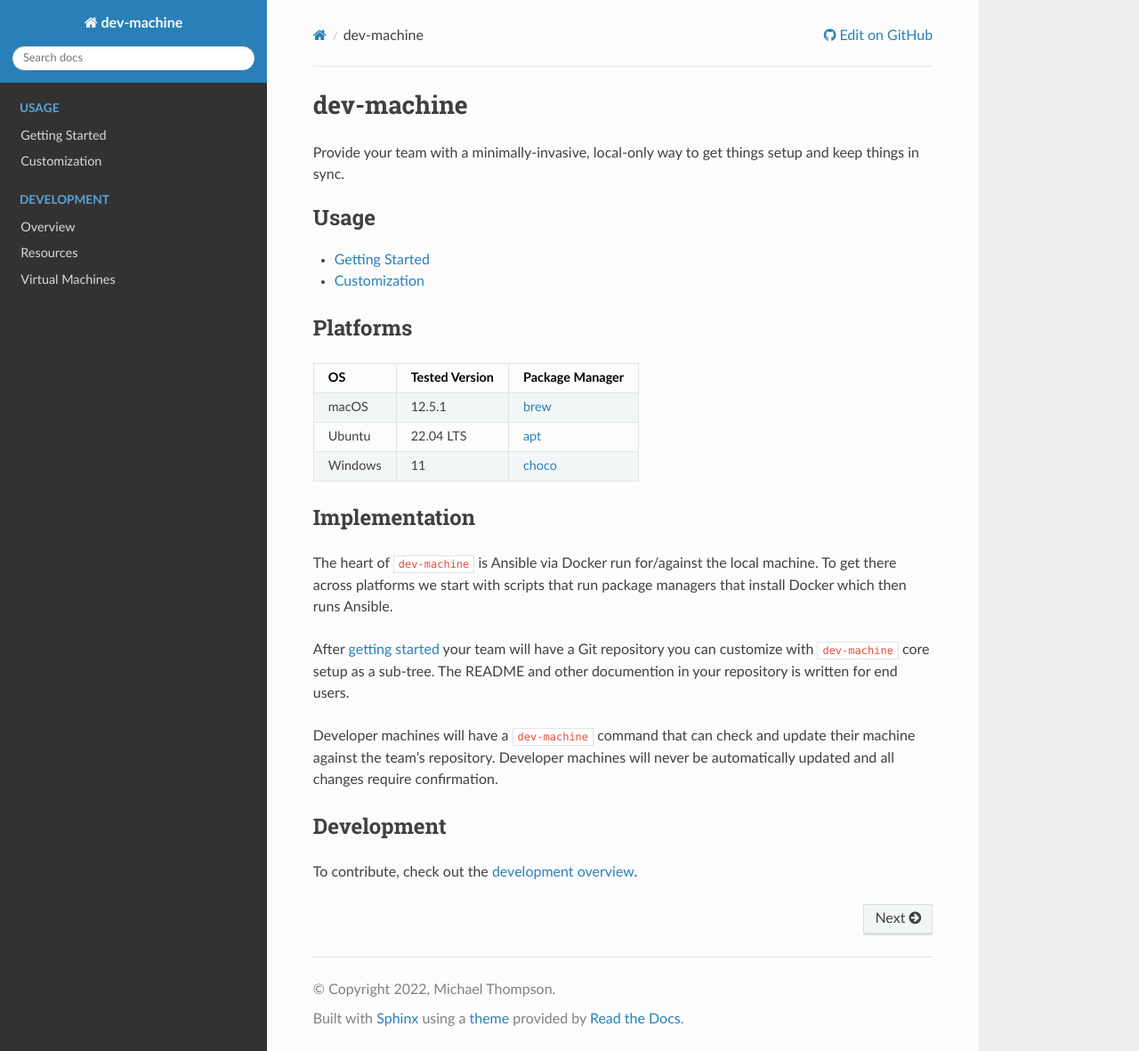
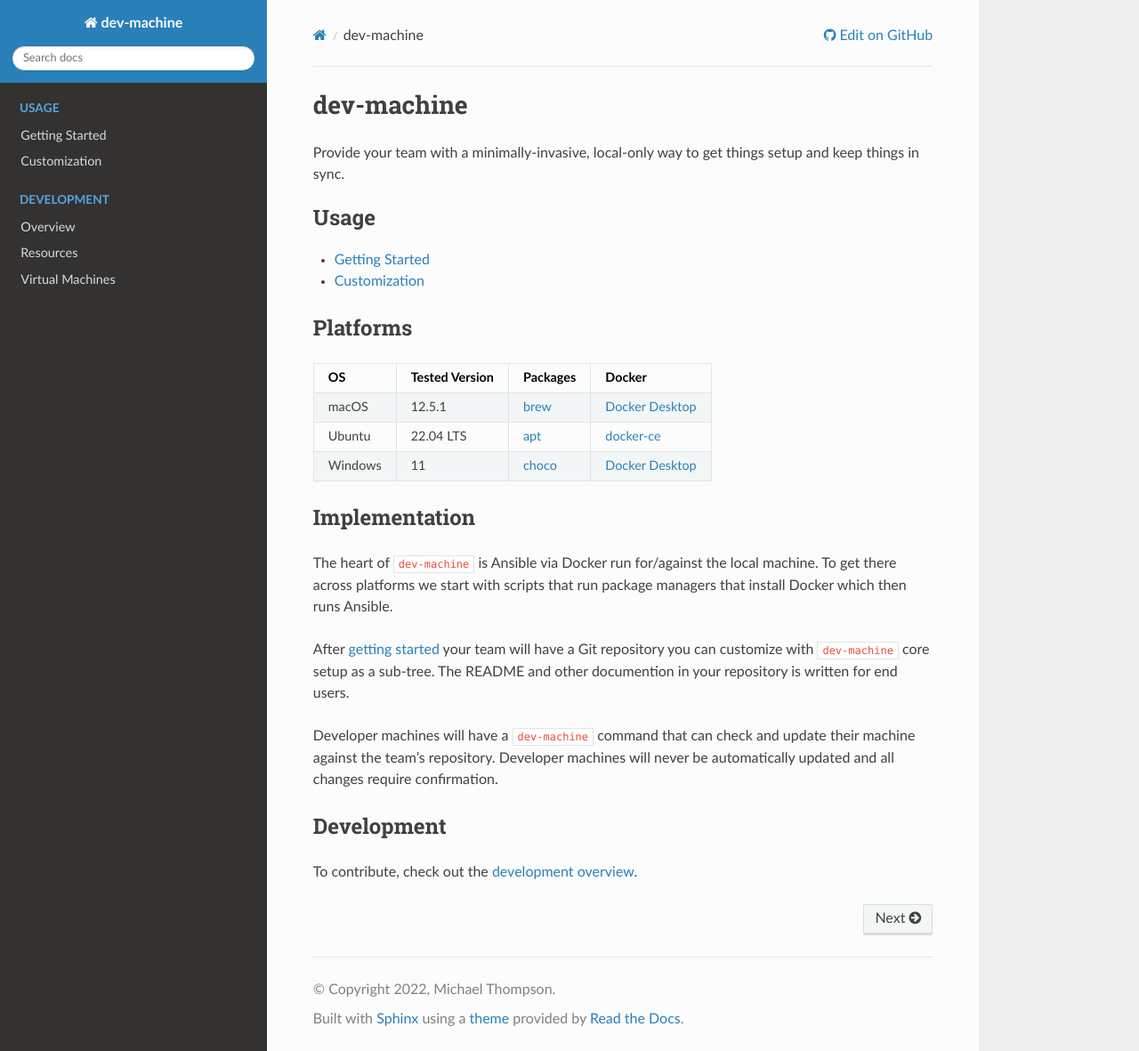
Before and after one commit to ActionScripted/dev-machine, a Sphinx documentation site: the page built from docs/source/index.md, in a window 1280 px wide and 1181 px high. Shown: the whole window at 89% size. Built offline with Sphinx 7.4.7 and the Read the Docs theme 2.0.0, drawn with Linux system fonts in a browser that asks for light colours.

Commit message:
updating docs w/docker bits

````diff
--- a/docs/source/index.md
+++ b/docs/source/index.md
@@ -22,16 +22,20 @@
 
 * - OS
   - Tested Version
-  - Package Manager
+  - Packages
+  - Docker
 * - macOS
   - 12.5.1
   - [brew](https://brew.sh/)
+  - [Docker Desktop](https://docs.docker.com/desktop/install/mac-install/)
 * - Ubuntu
   - 22.04 LTS
   - [apt](https://wiki.debian.org/PackageManagement)
+  - [docker-ce](https://docs.docker.com/engine/install/ubuntu/)
 * - Windows
   - 11
   - [choco](https://chocolatey.org/)
+  - [Docker Desktop](https://docs.docker.com/desktop/install/windows-install/)
 ```
 
 ## Implementation
````
